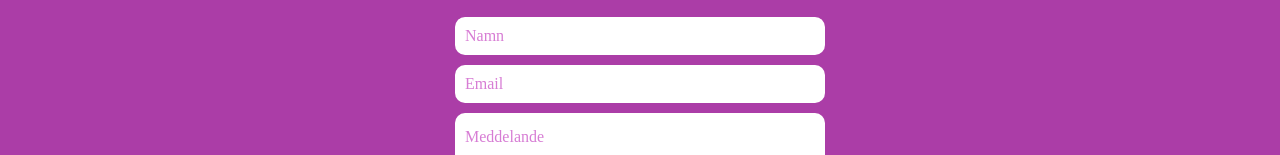
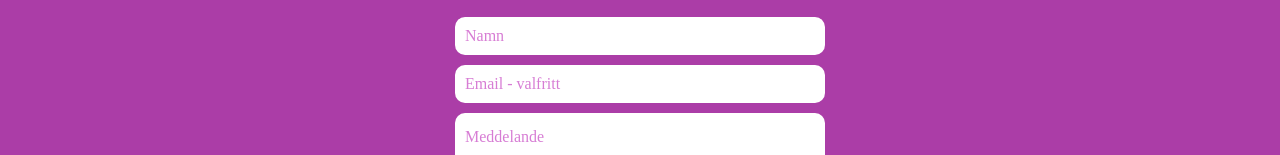
Before and after one commit to Carinalak/LpsTuva, a React (Vite) app: page /#/kontakt in a window 1280 px wide. Shown: the part 236-391 px from the top of the page. Built offline with nearby package versions, Linux system fonts and the light colour scheme; no server answers; a web font is replaced by a local one.

Commit message:
Email in form-update

```diff
--- a/src/pages/Kontakt.tsx
+++ b/src/pages/Kontakt.tsx
@@ -75,9 +75,9 @@ export const Kontakt = () => {
             <input
               className="contactInput"
               type="email"
-              placeholder="Email"
+              placeholder="Email - valfritt"
               {...register("email", {
-                required: "Email är obligatoriskt",
+
                 pattern: {
                   value: /^[^@\s]+@[^@\s]+\.[^@\s]+$/, // Enkel email validering
                   message: "Ogiltigt email-format"
```
